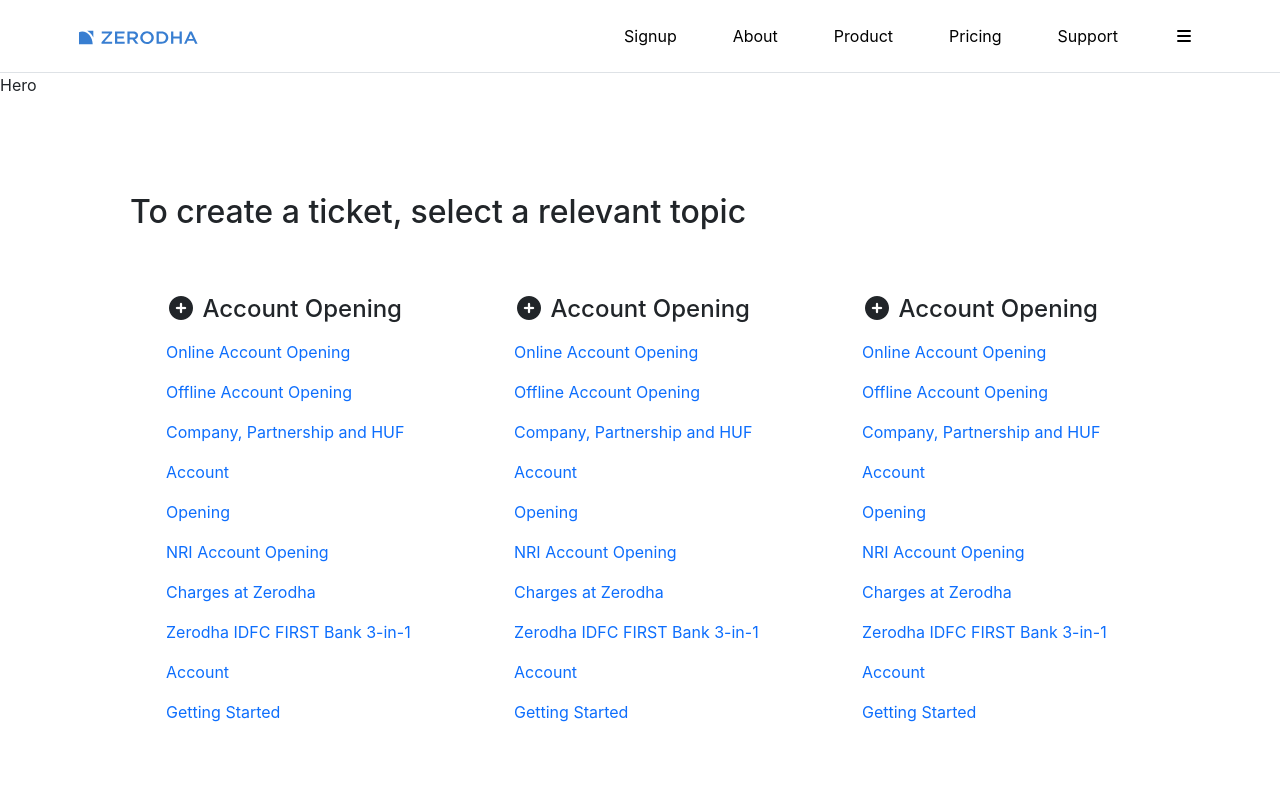
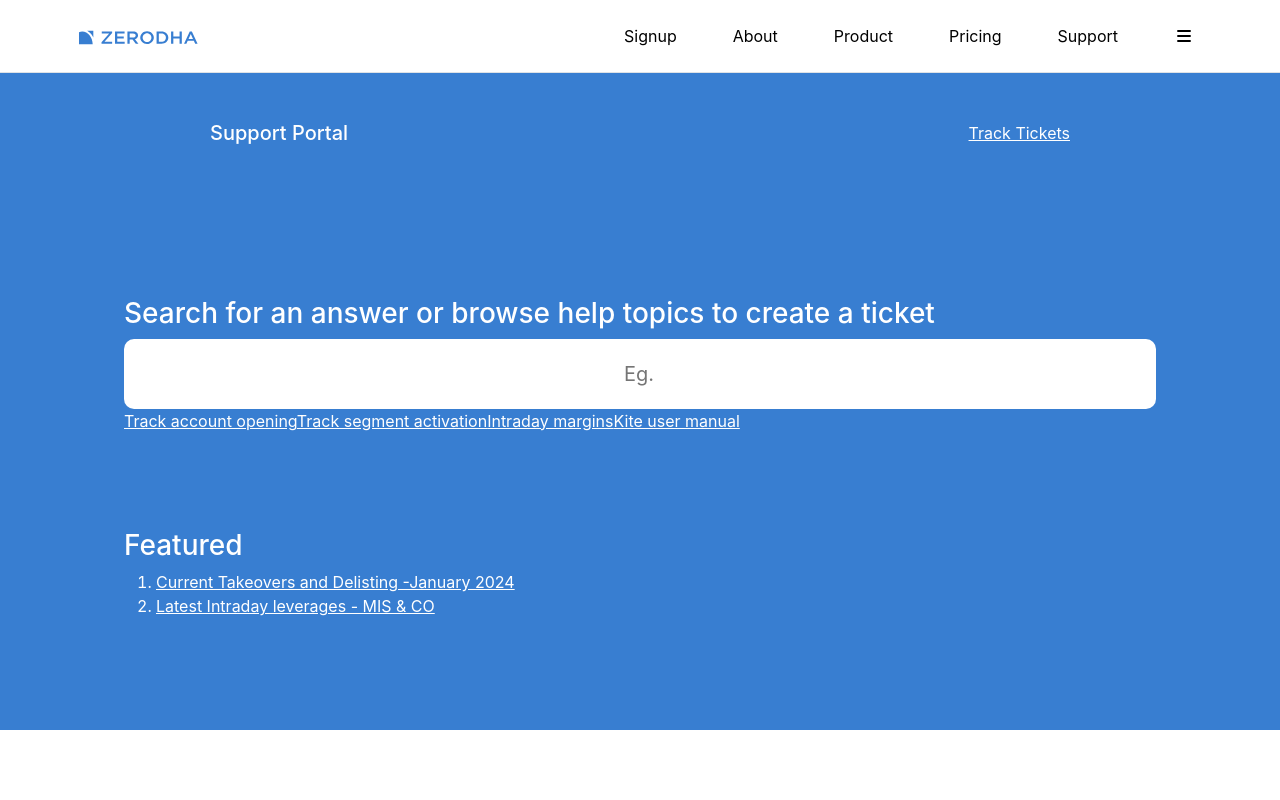
Before and after one commit to Neyolim/zerodha-clone, a React (Vite) app in the folder frontend/: page /support in a window 1280 px wide. Shown: the top 800 px of the page. Built offline with nearby package versions, Linux system fonts and the light colour scheme.

Commit message:
implement support page's home component

```diff
--- a/frontend/src/index.css
+++ b/frontend/src/index.css
@@ -4,11 +4,11 @@
 
 body {
   margin: 0;
-  font-family: -apple-system, BlinkMacSystemFont, 'Segoe UI', Roboto, Oxygen, Ubuntu, Cantarell, 'Open Sans', 'Helvetica Neue', sans-serif;
+  font-family: -apple-system, BlinkMacSystemFont, "Segoe UI", Roboto, Oxygen,
+    Ubuntu, Cantarell, "Open Sans", "Helvetica Neue", sans-serif;
   -webkit-font-smoothing: antialiased;
   -moz-osx-font-smoothing: grayscale;
 }
-
 
 code {
   font-family: "SFMono-Regular", Consolas, "Liberation Mono", Menlo, monospace;
@@ -17,3 +17,29 @@
 .nav-link {
   margin-left: 40px;
 }
+
+/* We are using Custom CSS  */
+/* Reminder : Bootstrap CDN link must be before CSS link for priority */
+
+#supportHero {
+  background-color: rgb(56, 126, 209);
+  color: white;
+}
+
+#supportHero a {
+  color: white;
+}
+
+#supportWrapper {
+  display: flex;
+  justify-content: space-between;
+  margin: 0 150px;
+}
+
+#supportHero input {
+  padding: 20px 500px;
+  width: 100%;
+  border-radius: 10px;
+  font-size: 20px;
+  border: none;
+}
--- a/frontend/src/landing_page/support/Hero.jsx
+++ b/frontend/src/landing_page/support/Hero.jsx
@@ -2,6 +2,28 @@
 
 export default function Hero() {
     return (
-        <div>Hero</div>
+        <section className='container-fluid' id="supportHero">
+            <div className="p-5" id='supportWrapper'>
+                <h5>Support Portal</h5>
+                <a href="#">Track Tickets</a>
+            </div>
+            <div className="row p-5 mx-3">
+                <div className="col p-5">
+                    <h1 className='fs-3'>Search for an answer or browse help topics to create a ticket</h1>
+                    <input type="text" placeholder='Eg. How do I activate F&O' /> <br />
+                    <a href="#">Track account opening</a>
+                    <a href="#">Track segment activation</a>
+                    <a href="#">Intraday margins</a>
+                    <a href="#">Kite user manual</a>
+                </div>
+                <div className="col p-5">
+                    <h1 className='fs-3'>Featured</h1>
+                    <ol>
+                        <li>  <a href="#">Current Takeovers and Delisting -January 2024</a></li>
+                        <li> <a href="#">Latest Intraday leverages - MIS & CO</a></li>
+                    </ol>
+                </div>
+            </div>
+        </section>
     )
 }
```
